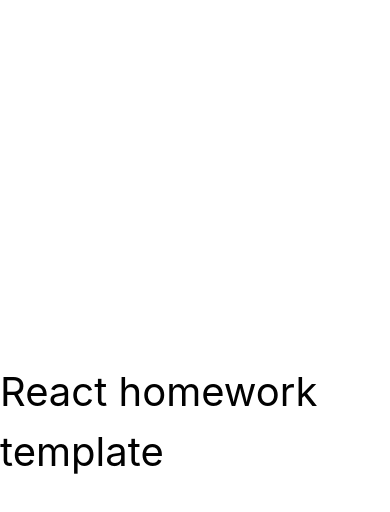
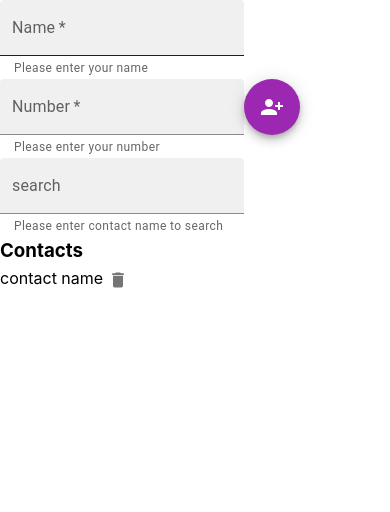
Before and after one commit to StefieCaff/goit-react-hw-07-phonebook, a React (Create React App) app: page / in a window 390 px wide. Shown: the top 512 px of the page. Built offline with nearby package versions, Linux system fonts and the light colour scheme.

Commit message:
phonebook skeleton html/ css
still needs container and spacing

```diff
--- a/package.json
+++ b/package.json
@@ -6,6 +6,7 @@
   "dependencies": {
     "@emotion/react": "^11.11.1",
     "@emotion/styled": "^11.11.0",
+    "@mui/icons-material": "^5.11.16",
     "@mui/material": "^5.13.6",
     "@reduxjs/toolkit": "^1.9.5",
     "@testing-library/jest-dom": "^5.16.3",
--- a/src/components/App.jsx
+++ b/src/components/App.jsx
@@ -1,16 +1,9 @@
+import Phonebook from "pages/Phonebook";
+
 export const App = () => {
   return (
-    <div
-      style={{
-        height: '100vh',
-        display: 'flex',
-        justifyContent: 'center',
-        alignItems: 'center',
-        fontSize: 40,
-        color: '#010101'
-      }}
-    >
-      React homework template
+    <div>
+     <Phonebook />
     </div>
   );
 };
--- a/src/components/Form.jsx
+++ b/src/components/Form.jsx
@@ -0,0 +1,42 @@
+import { TextField, Fab } from "@mui/material";
+import PersonAddAlt1Icon from '@mui/icons-material/PersonAddAlt1';
+const Form = () => {
+
+    return (
+        <form>
+            <label htmlFor="name"></label>
+            <TextField
+                type="text"
+                name='name'
+                pattern="[A-Za-z\- ]{1,30}"
+                title="Name must contain minimum 1, maximum 30 characters. In this case characters include Upper and lowercase letters, apostrophe with following letter, and a max of two spaces between characters. For example: Adrian, Jacob Mercer, Charles de Batz de Castelmore d'Artagnan"
+                required
+                helperText="Please enter your name"
+                id="name"
+                label="Name"
+                aria-describedby="my-helper-text"
+                variant="filled"
+                />
+
+            <label htmlFor='number'></label>
+            <TextField
+                type="tel"
+                name='number'
+                pattern="[0-9\s+\-]{6,19}"
+                title="Phone number must be at least 6 digits max 19 digits. In this case digits include single spaces between numbers, dashes, parentheses and number can start with +"
+                required
+                helperText="Please enter your number "
+                id="number"
+                label="Number"
+                aria-describedby="my-helper-text"
+                variant="filled"
+            />
+             <Fab color="secondary" aria-label="add-contact">
+                <PersonAddAlt1Icon/>
+            </Fab>
+
+        </form>
+    )
+};
+
+export default Form;
--- a/src/pages/Phonebook.jsx
+++ b/src/pages/Phonebook.jsx
@@ -0,0 +1,34 @@
+import { TextField, IconButton} from "@mui/material";
+import DeleteIcon from '@mui/icons-material/Delete';
+
+import Form from "components/Form";
+
+const Phonebook = () => {
+
+    return (
+        <div>
+            <Form />
+            <label htmlFor="search"></label>
+            <TextField
+                type="text"
+                name='search'
+                helperText="Please enter contact name to search"
+                id="search"
+                label="search"
+                aria-describedby="my-helper-text"
+                variant="filled"
+            />
+            <h3>Contacts</h3>
+            <ul>
+                <li>
+                    contact name
+                    <IconButton aria-label="delete" size="small">
+                        <DeleteIcon fontSize="small" />
+                    </IconButton>
+                </li>
+            </ul>
+        </div>
+    )
+};
+
+export default Phonebook;
```
Also changed, not shown: 1 other file (tests, documents, lock files or other folders).
